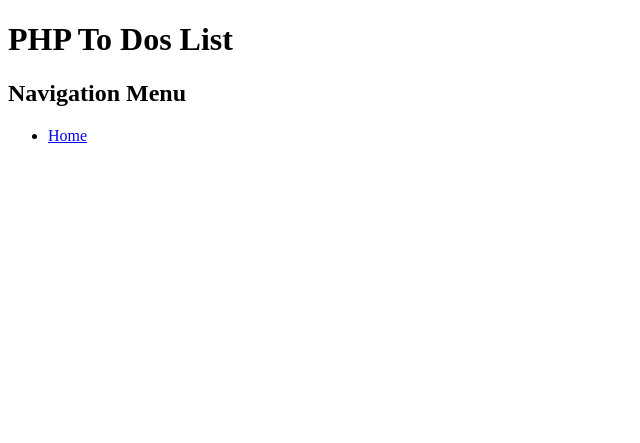
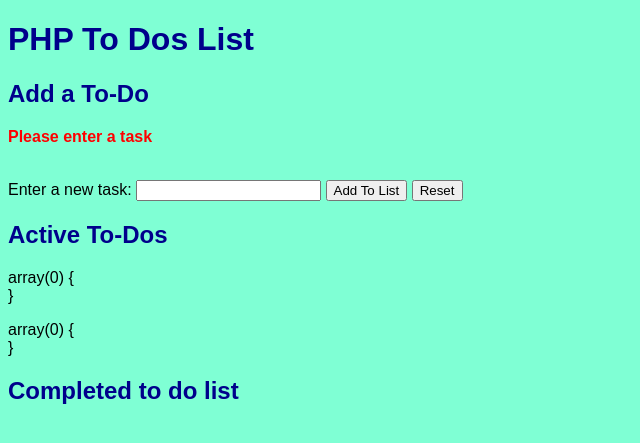
Before and after one commit to shailza85/php-to-dos-assignment-shailza85, a PHP site: page / in a window 1280 px wide. Shown: the top 443 px of the page, without its empty margins (0-640 px from the left). Run offline with PHP 8.4, Linux system fonts and the light colour scheme.

Commit message:
Added input form and active to do list, css

```diff
--- a/css/main.css
+++ b/css/main.css
@@ -0,0 +1,18 @@
+* {
+    font-family: Arial, Helvetica, sans-serif;
+  }
+
+  body {
+      background-color: aquamarine;
+
+  }
+
+  h1,h2 {
+      color: darkblue;
+
+  }
+  p.warning {
+     color: red;
+     font-weight: bold;
+     font-size: medium;
+ }
--- /dev/null
+++ b/includes/todo-active.php
@@ -0,0 +1,32 @@
+<?php
+// Before we can access storage on our server related to a particular client session,
+// we need to announce we will use session using: session_start()
+session_start();
+//session_unset();
+
+function showToDoActive () {
+
+  if ( isset( $_SESSION['todo-active'] ) && !empty( $_SESSION['todo-active'] ) ) {
+    ?>
+      <ul>
+        <?php foreach ( $_SESSION['todo-active'] as $todoItem ) : ?>
+          <li>
+          <input type="checkbox" name="chkTask" id="chkTask"><?php echo $todoItem; ?>
+          </li>
+        <?php endforeach; ?>
+      </ul>
+    <?php
+
+  }
+
+
+  echo '<pre>';
+  var_dump( $_SESSION );
+  echo '</pre>';
+
+
+    echo '<pre>';
+    var_dump($_POST);
+    echo '</pre>';
+}
+?>
--- a/index.php
+++ b/index.php
@@ -1,16 +1,16 @@
 <?php
-
-
+include 'includes/todo-active.php';
+//include 'includes/todo-complete.php';
 global $title; // Try to avoid globals, as they are harder to troubleshoot and track through your application.
 $title = 'PHP To Dos List'; // $GLOBALS['title'] = 'PHP Homepage';
 include 'templates/header.php';
 ?>
 
-  <h1><?php echo $title; ?></h1>
-
-  <?php include 'templates/navigation.php'; ?>
-
-
-
-
-<?php include 'templates/footer.php';
+<?php
+include 'to-Do.php';
+showToDoActive(); // (Defined in calc-history.php)
+?>
+<h2>Completed to do list</h2>
+<?php
+//showToDoComplete();
+include 'templates/footer.php';
--- a/templates/navigation.php
+++ /dev/null
@@ -1,11 +0,0 @@
-<nav>
-  <h2>Navigation Menu</h2>
-  <ul>
-    <li>
-      <a href="index.php">
-        Home
-      </a>
-    </li>
-
-  </ul>
-</nav>
--- /dev/null
+++ b/to-Do.php
@@ -0,0 +1,50 @@
+<?php
+session_start();
+
+
+global $title; // Try to avoid globals, as they are harder to troubleshoot and track through your application.
+$title = 'PHP To Dos List'; // $GLOBALS['title'] = 'PHP Homepage';
+include 'templates/header.php';
+?>
+
+  <h1><?php echo $title; ?></h1>
+
+  <?php
+
+  $warnings ="";
+
+  if(isset($_POST['newtask']) && !empty($_POST['newtask'])) {
+      $newtask=$_POST['newtask'];
+  }
+  else {
+    $warning ="Please enter a task";
+  }
+
+  if ( isset( $newtask ) ) {
+    // If we want to push to an array... it needs to be an array! Let's make sure it is the proper data-type if it isn't already defined.
+    if ( !isset( $_SESSION['todo-active'] ) || empty( $_SESSION['todo-active'] ) ) {
+      $_SESSION['todo-active'] = array();
+    }
+    array_push( // Add this result to the 'calc-history' session array.
+      $_SESSION['todo-active'],
+      "$newtask"
+    );
+  }
+
+  ?>
+
+
+
+  <h2>Add a To-Do</h2>
+    <form action="index.php" method="POST">
+    <?php if ( !empty( $warning ) ) : ?>
+      <?php ?><p class="warning"><?php echo $warning; ?><p>
+    <?php endif; ?><br/>
+  <label for="newtask">Enter a new task:
+  <input type="text" name="newtask" id="newtask">
+  </label>
+
+<input type="submit" value="Add To List">
+<input type="reset" name="reset" id="reset" value="Reset">
+<h2>Active To-Dos</h2>
+  </form>
```
Also changed, not shown: includes/todo-complete.php (added, +13 -0 lines).
